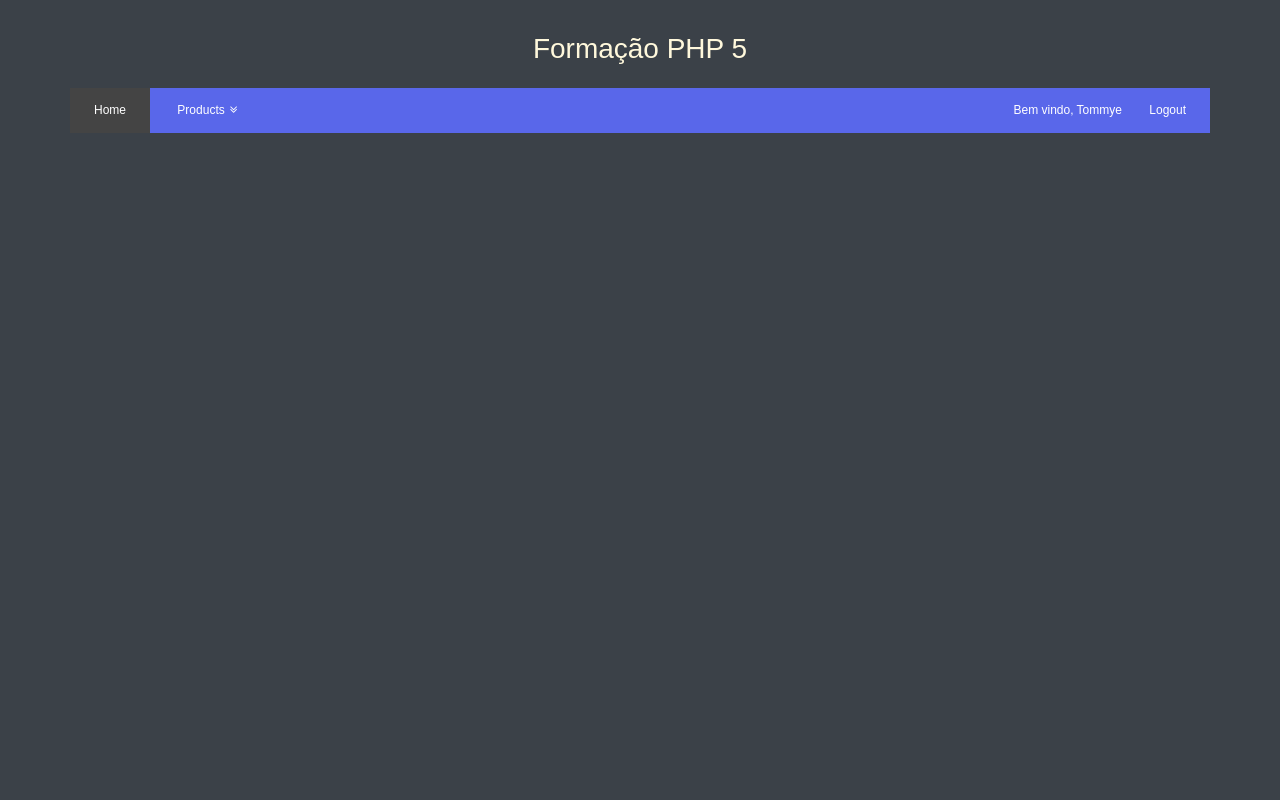
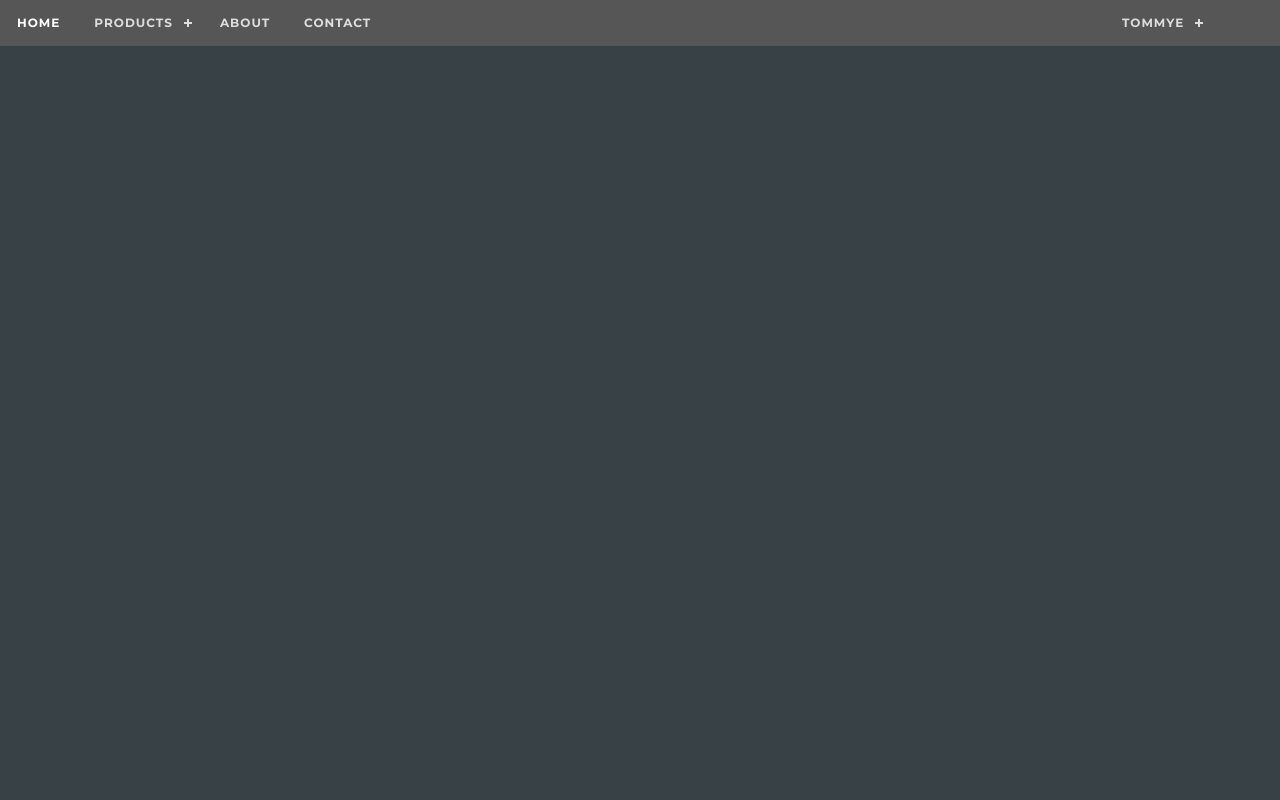
Before and after one commit to tommyevinicius/formacao-php, a PHP site: page /formacao/admin.php in a window 1280 px wide. Run offline with PHP 8.4, Linux system fonts and the light colour scheme; a user stored in the database is signed in; data that the repository does not hold is empty; some libraries are stand-ins or nearby versions.

Commit message:
Menu diferenciado
 Responsibilidade

```diff
--- /dev/null
+++ b/Layout/css/menu.css
@@ -0,0 +1,389 @@
+@import url(https://fonts.googleapis.com/css?family=Montserrat:400,700);
+#cssmenu,
+#cssmenu ul,
+#cssmenu ul li,
+#cssmenu ul li a,
+#cssmenu #menu-button {
+    margin: 0;
+    padding: 0;
+    border: 0;
+    list-style: none;
+    line-height: 1;
+    display: block;
+    position: relative;
+    -webkit-box-sizing: border-box;
+    -moz-box-sizing: border-box;
+    box-sizing: border-box;
+}
+#cssmenu:after,
+#cssmenu > ul:after {
+    content: ".";
+    display: block;
+    clear: both;
+    visibility: hidden;
+    line-height: 0;
+    height: 0;
+}
+#cssmenu #menu-button {
+    display: none;
+}
+#cssmenu {
+    font-family: Montserrat, sans-serif;
+    background: #565656;
+}
+#cssmenu > ul > li {
+    float: left;
+}
+#cssmenu.align-center > ul {
+    font-size: 0;
+    text-align: center;
+}
+#cssmenu.align-center > ul > li {
+    display: inline-block;
+    float: none;
+}
+#cssmenu.align-center ul ul {
+    text-align: left;
+}
+#cssmenu.align-right > ul > li {
+    float: right;
+}
+#cssmenu > ul > li > a {
+    padding: 17px;
+    font-size: 12px;
+    letter-spacing: 1px;
+    text-decoration: none;
+    color: #dddddd;
+    font-weight: 700;
+    text-transform: uppercase;
+}
+#cssmenu > ul > li:hover > a {
+    color: #ffffff;
+}
+#cssmenu > ul > li.has-sub > a {
+    padding-right: 30px;
+}
+#cssmenu > ul > li.has-sub > a:after {
+    position: absolute;
+    top: 22px;
+    right: 11px;
+    width: 8px;
+    height: 2px;
+    display: block;
+    background: #dddddd;
+    content: '';
+}
+#cssmenu > ul > li.has-sub > a:before {
+    position: absolute;
+    top: 19px;
+    right: 14px;
+    display: block;
+    width: 2px;
+    height: 8px;
+    background: #dddddd;
+    content: '';
+    -webkit-transition: all .25s ease;
+    -moz-transition: all .25s ease;
+    -ms-transition: all .25s ease;
+    -o-transition: all .25s ease;
+    transition: all .25s ease;
+}
+#cssmenu > ul > li.has-sub:hover > a:before {
+    top: 23px;
+    height: 0;
+}
+#cssmenu ul ul {
+    position: absolute;
+    left: -9999px;
+}
+#cssmenu.align-right ul ul {
+    text-align: right;
+}
+#cssmenu ul ul li {
+    height: 0;
+    -webkit-transition: all .25s ease;
+    -moz-transition: all .25s ease;
+    -ms-transition: all .25s ease;
+    -o-transition: all .25s ease;
+    transition: all .25s ease;
+}
+#cssmenu li:hover > ul {
+    left: auto;
+}
+#cssmenu.align-right li:hover > ul {
+    left: auto;
+    right: 0;
+}
+#cssmenu li:hover > ul > li {
+    height: 35px;
+}
+#cssmenu ul ul ul {
+    margin-left: 100%;
+    top: 0;
+}
+#cssmenu.align-right ul ul ul {
+    margin-left: 0;
+    margin-right: 100%;
+}
+#cssmenu ul ul li a {
+    border-bottom: 1px solid rgba(150, 150, 150, 0.15);
+    padding: 11px 15px;
+    width: 170px;
+    font-size: 12px;
+    text-decoration: none;
+    color: #dddddd;
+    font-weight: 400;
+    background: #333333;
+}
+#cssmenu ul ul li:last-child > a,
+#cssmenu ul ul li.last-item > a {
+    border-bottom: 0;
+}
+#cssmenu ul ul li:hover > a,
+#cssmenu ul ul li a:hover {
+    color: #ffffff;
+}
+#cssmenu ul ul li.has-sub > a:after {
+    position: absolute;
+    top: 16px;
+    right: 11px;
+    width: 8px;
+    height: 2px;
+    display: block;
+    background: #dddddd;
+    content: '';
+}
+#cssmenu.align-right ul ul li.has-sub > a:after {
+    right: auto;
+    left: 11px;
+}
+#cssmenu ul ul li.has-sub > a:before {
+    position: absolute;
+    top: 13px;
+    right: 14px;
+    display: block;
+    width: 2px;
+    height: 8px;
+    background: #dddddd;
+    content: '';
+    -webkit-transition: all .25s ease;
+    -moz-transition: all .25s ease;
+    -ms-transition: all .25s ease;
+    -o-transition: all .25s ease;
+    transition: all .25s ease;
+}
+#cssmenu.align-right ul ul li.has-sub > a:before {
+    right: auto;
+    left: 14px;
+}
+#cssmenu ul ul > li.has-sub:hover > a:before {
+    top: 17px;
+    height: 0;
+}
+@media all and (max-width: 768px), only screen and (-webkit-min-device-pixel-ratio: 2) and (max-width: 1024px), only screen and (min--moz-device-pixel-ratio: 2) and (max-width: 1024px), only screen and (-o-min-device-pixel-ratio: 2/1) and (max-width: 1024px), only screen and (min-device-pixel-ratio: 2) and (max-width: 1024px), only screen and (min-resolution: 192dpi) and (max-width: 1024px), only screen and (min-resolution: 2dppx) and (max-width: 1024px) {
+    #cssmenu {
+        width: 100%;
+    }
+    #cssmenu ul {
+        width: 100%;
+        display: none;
+    }
+    #cssmenu.align-center > ul {
+        text-align: left;
+    }
+    #cssmenu ul li {
+        width: 100%;
+        border-top: 1px solid rgba(120, 120, 120, 0.2);
+    }
+    #cssmenu ul ul li,
+    #cssmenu li:hover > ul > li {
+        height: auto;
+    }
+    #cssmenu ul li a,
+    #cssmenu ul ul li a {
+        width: 100%;
+        border-bottom: 0;
+    }
+    #cssmenu > ul > li {
+        float: none;
+    }
+    #cssmenu ul ul li a {
+        padding-left: 25px;
+    }
+    #cssmenu ul ul ul li a {
+        padding-left: 35px;
+    }
+    #cssmenu ul ul li a {
+        color: #dddddd;
+        background: none;
+    }
+    #cssmenu ul ul li:hover > a,
+    #cssmenu ul ul li.active > a {
+        color: #ffffff;
+    }
+    #cssmenu ul ul,
+    #cssmenu ul ul ul,
+    #cssmenu.align-right ul ul {
+        position: relative;
+        left: 0;
+        width: 100%;
+        margin: 0;
+        text-align: left;
+    }
+    #cssmenu > ul > li.has-sub > a:after,
+    #cssmenu > ul > li.has-sub > a:before,
+    #cssmenu ul ul > li.has-sub > a:after,
+    #cssmenu ul ul > li.has-sub > a:before {
+        display: none;
+    }
+    #cssmenu #menu-button {
+        display: block;
+        padding: 17px;
+        color: #dddddd;
+        cursor: pointer;
+        font-size: 12px;
+        text-transform: uppercase;
+        font-weight: 700;
+    }
+    #cssmenu #menu-button:after {
+        position: absolute;
+        top: 22px;
+        right: 17px;
+        display: block;
+        height: 4px;
+        width: 20px;
+        border-top: 2px solid #dddddd;
+        border-bottom: 2px solid #dddddd;
+        content: '';
+    }
+    #cssmenu #menu-button:before {
+        position: absolute;
+        top: 16px;
+        right: 17px;
+        display: block;
+        height: 2px;
+        width: 20px;
+        background: #dddddd;
+        content: '';
+    }
+    #cssmenu #menu-button.menu-opened:after {
+        top: 23px;
+        border: 0;
+        height: 2px;
+        width: 15px;
+        background: #ffffff;
+        -webkit-transform: rotate(45deg);
+        -moz-transform: rotate(45deg);
+        -ms-transform: rotate(45deg);
+        -o-transform: rotate(45deg);
+        transform: rotate(45deg);
+    }
+    #cssmenu #menu-button.menu-opened:before {
+        top: 23px;
+        background: #ffffff;
+        width: 15px;
+        -webkit-transform: rotate(-45deg);
+        -moz-transform: rotate(-45deg);
+        -ms-transform: rotate(-45deg);
+        -o-transform: rotate(-45deg);
+        transform: rotate(-45deg);
+    }
+    #cssmenu .submenu-button {
+        position: absolute;
+        z-index: 99;
+        right: 0;
+        top: 0;
+        display: block;
+        border-left: 1px solid rgba(120, 120, 120, 0.2);
+        height: 46px;
+        width: 46px;
+        cursor: pointer;
+    }
+    #cssmenu .submenu-button.submenu-opened {
+        background: #262626;
+    }
+    #cssmenu ul ul .submenu-button {
+        height: 34px;
+        width: 34px;
+    }
+    #cssmenu .submenu-button:after {
+        position: absolute;
+        top: 22px;
+        right: 19px;
+        width: 8px;
+        height: 2px;
+        display: block;
+        background: #dddddd;
+        content: '';
+    }
+    #cssmenu ul ul .submenu-button:after {
+        top: 15px;
+        right: 13px;
+    }
+    #cssmenu .submenu-button.submenu-opened:after {
+        background: #ffffff;
+    }
+    #cssmenu .submenu-button:before {
+        position: absolute;
+        top: 19px;
+        right: 22px;
+        display: block;
+        width: 2px;
+        height: 8px;
+        background: #dddddd;
+        content: '';
+    }
+    #cssmenu ul ul .submenu-button:before {
+        top: 12px;
+        right: 16px;
+    }
+    #cssmenu .submenu-button.submenu-opened:before {
+        display: none;
+    }
+}
+
+.icon {
+    display: inline-block;
+    width: 1.2em;
+    height: 1.2em;
+    stroke-width: 0;
+    stroke: currentColor;
+    fill: currentColor;
+    padding-left: 0.5em;
+}
+
+body {
+    background-color: var(--bodyBackgroundColor);
+    color: var(--bodyColor);
+    font-family: var(--bodyFontFamily), var(--bodyFontFamilyFallback);
+    font-size: var(--bodyFontSize);
+    font-weight: var(--bodyFontWeight);
+    height: 100%;
+    line-height: var(--bodyLineHeight);
+    margin: 0;
+    min-height: 100%;
+}
+
+/* modules/anchor.css */
+
+:root {
+    --anchorColor: #eee;
+}
+
+html {
+    box-sizing: border-box;
+    font-size: var(--htmlFontSize);
+    height: 100%;
+}
+
+:root {
+    --htmlFontSize: 100%;
+
+    --bodyBackgroundColor: #384146;
+    --bodyColor: var(--baseColor);
+    --bodyFontFamily: 'Open Sans';
+    --bodyFontFamilyFallback: sans-serif;
+    --bodyFontSize: 0.875rem;
+    --bodyFontWeight: 400;
+    --bodyLineHeight: 1.5;
+}
--- a/formacao/admin.php
+++ b/formacao/admin.php
@@ -20,56 +20,66 @@ $user = $_SESSION['user'];
 <html lang="pt-br">
 <head>
     <meta charset="UTF-8">
-    <!--
-    <link rel="stylesheet" href="https://cdnjs.cloudflare.com/ajax/libs/materialize/0.100.2/css/materialize.min.css">
-    <link href="https://fonts.googleapis.com/icon?family=Material+Icons" rel="stylesheet">
-    -->
 
-    <link rel="stylesheet" type="text/css" href="/Layout/css/admin.css";
-    <link href='https://fonts.googleapis.com/css?family=Sintony:400,700&subset=latin-ext' rel='stylesheet' type='text/css'>
-    <link href="//maxcdn.bootstrapcdn.com/font-awesome/4.1.0/css/font-awesome.min.css" rel="stylesheet">
+    <link rel="stylesheet" type="text/css" href="/Layout/css/menu.css";
 </head>
 
 <body>
-<!--
-<script src="https://cdnjs.cloudflare.com/ajax/libs/materialize/0.100.2/js/materialize.min.js"></script>
-<script type="text/javascript" src="https://code.jquery.com/jquery-3.2.1.min.js"></script>
-<script type="text/javascript" src="https://cdnjs.cloudflare.com/ajax/libs/jquery/2.2.1/jquery.min.js"></script>
-<script type="text/javascript" src="https://cdnjs.cloudflare.com/ajax/libs/materialize/0.97.5/js/materialize.min.js"></script>
--->
-    <div class="container">
-        <header>
-            <h2>Formação PHP 5</h2>
-        </header>
-
-        <nav class="menu">
+    <div id='cssmenu'>
         <ul>
-                <li class="active">
-                    <a href="#">Home</a>
+            <li><a href='#'>Home</a></li>
+            <li class='active'><a href='https://s.codepen.io/dmitrykiselyov/debug/XJwqZM?SecondTap'>Products</a>
+                <ul>
+                    <li><a href='#Product 1'>Product 1</a>
+                        <ul>
+                            <li><a href='#SubProduct1'>Sub Product</a></li>
+                            <li><a href='#SubProduct2'>Sub Product</a></li>
+                        </ul>
                     </li>
-                <li class="drop-down">
-                    <a href="#">Products</a>
-
-                    <div class="mega-menu fadeIn animated">
-                        <div class="mm-6column">
-                            <span class="left-images">
-                                <img  src="https://api.codeexpertslearning.com.br/assets/img/courses/formacao-php-basico.jpg">
-                                <p>Most Popular</p>
-                            </span>
-                        </div>
-                    </div>
+                    <li><a href='#Product 2'>Product 2</a>
+                        <ul>
+                            <li><a href='#'>Sub Product</a></li>
+                            <li><a href='#'>Sub Product</a></li>
+                        </ul>
                     </li>
-
-                <li style="float: right;">
-                    <a href="/formacao/login/logout.php">Logout</a>
+                </ul>
             </li>
-                <li style="float: right;">
-                    Bem vindo, <?=ucwords(($user['name'] != null) ? $user['name'] : $user['NAME'])?>&nbsp
+            <li><a href='#'>About</a></li>
+            <li><a href='#'>Contact</a></li>
+            <li class='active' style="float: right; padding-right: 4.7em;">
+                <a href='https://s.codepen.io/dmitrykiselyov/debug/XJwqZM?SecondTap'>
+                    <?=ucwords(($user['name'] != null) ? $user['name'] : $user['NAME'])?>
+                </a>
+                <ul>
+                    <li><a href='#Profile'>Profile
+                            <svg class="icon">
+                                <use xmlns:xlink="http://www.w3.org/1999/xlink" xlink:href="#users"></use>
+                            </svg>
+                        </a></li>
+                    <li><a href="/formacao/login/logout.php">Logout
+                            <svg class="icon">
+                                <use xmlns:xlink="http://www.w3.org/1999/xlink" xlink:href="#exit"></use>
+                            </svg>
+                        </a>
                     </li>
-        </nav>
+                </ul>
+            </li>
+        </ul>
     </div>
 
     <script src="https://ajax.googleapis.com/ajax/libs/jquery/1.11.1/jquery.min.js"></script>
-<script src="/Layout/javascript/teste.js"></script>
+    <script src="/Layout/javascript/menu.js"></script>
+
+    <svg xmlns="http://www.w3.org/2000/svg" class="icons">
+        <symbol id="exit" viewBox="0 0 32 32">
+            <title>exit</title>
+            <path d="M24 20v-4h-10v-4h10v-4l6 6zM22 18v8h-10v6l-12-6v-26h22v10h-2v-8h-16l8 4v18h8v-6z"></path>
+        </symbol>
+        <symbol id="users" viewBox="0 0 36 32">
+            <title>users</title>
+            <path d="M24 24.082v-1.649c2.203-1.241 4-4.337 4-7.432 0-4.971 0-9-6-9s-6 4.029-6 9c0 3.096 1.797 6.191 4 7.432v1.649c-6.784 0.555-12 3.888-12 7.918h28c0-4.030-5.216-7.364-12-7.918z"></path>
+            <path d="M10.225 24.854c1.728-1.13 3.877-1.989 6.243-2.513-0.47-0.556-0.897-1.176-1.265-1.844-0.95-1.726-1.453-3.627-1.453-5.497 0-2.689 0-5.228 0.956-7.305 0.928-2.016 2.598-3.265 4.976-3.734-0.529-2.39-1.936-3.961-5.682-3.961-6 0-6 4.029-6 9 0 3.096 1.797 6.191 4 7.432v1.649c-6.784 0.555-12 3.888-12 7.918h8.719c0.454-0.403 0.956-0.787 1.506-1.146z"></path>
+        </symbol>
+    </svg>
 </body>
 </html>
```
Also changed, not shown: Layout/javascript/menu.js (added, +154 -0 lines). Lines whose indentation alone changed are shown as unchanged.
